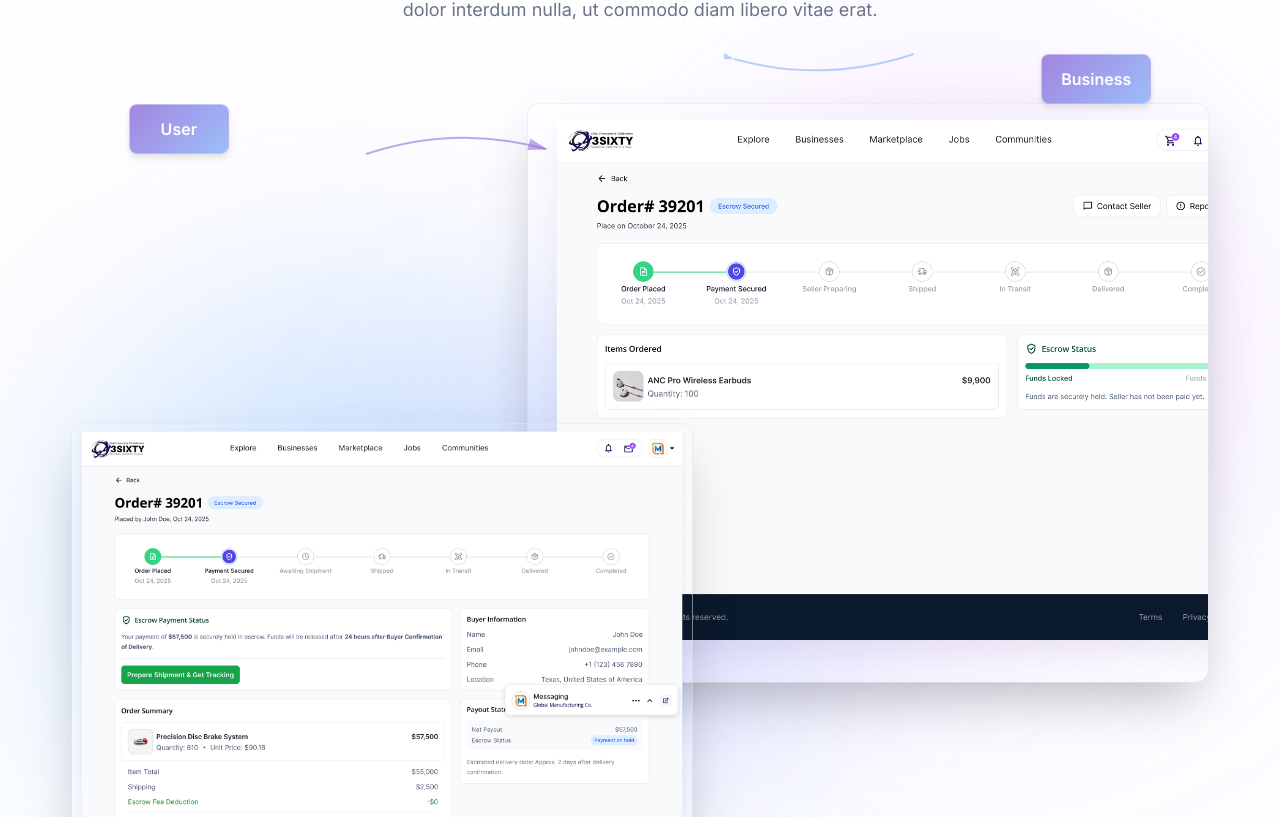
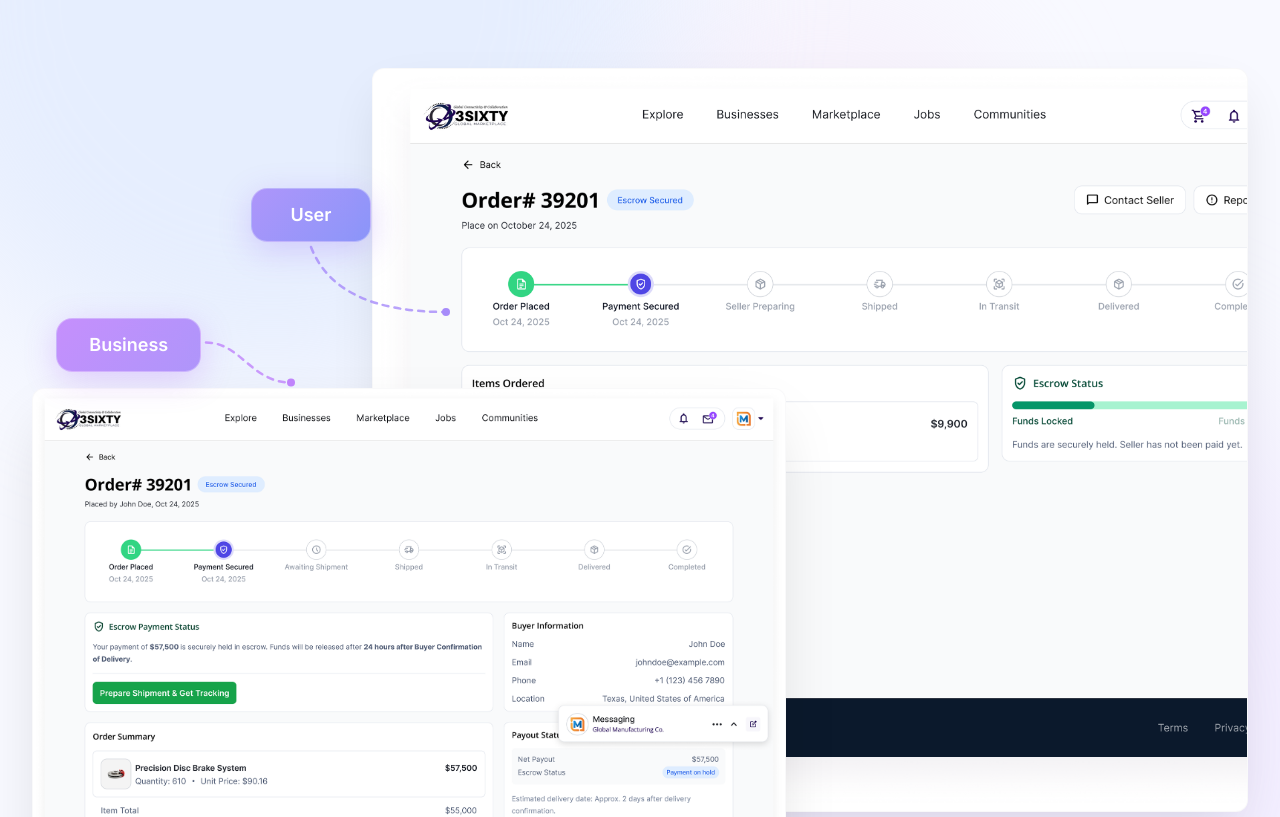
Before and after one commit to Techforge25/360GMPLandingPage, a Next.js app: page / in a window 1280 px wide. Shown: the part 5396-6213 px from the top of the page. Built offline with nearby package versions, Linux system fonts and the light colour scheme.

Commit message:
Escrow Update

```diff
--- a/src/components/PartnershipSection.tsx
+++ b/src/components/PartnershipSection.tsx
@@ -1,172 +1,111 @@
 import React from "react";
 import Image from "next/image";
 
-// Mockup Paths
-const mockupImages = {
-    escrowModel: "/images/escrow.png",
-    sellerShipment: "/images/escrow2.png",
-};
-
-// Gradient tag styling
-const getTagStyle = (): React.CSSProperties => ({
-    background: 'linear-gradient(135deg, rgba(147, 112, 219, 0.85) 0%, rgba(138, 180, 248, 0.85) 100%)',
-    backdropFilter: 'blur(10px)',
-    WebkitBackdropFilter: 'blur(10px)',
-    boxShadow: '0 4px 6px rgba(0, 0, 0, 0.1)',
-    border: '1px solid rgba(255, 255, 255, 0.3)',
-});
-
-// Arrow SVG Component
-const Arrow: React.FC<{ fromTag: 'user' | 'business' }> = ({ fromTag }) => {
-    if (fromTag === 'user') {
-        // Arrow from User tag to top-right image
-        return (
-            <svg
-                className="absolute top-[15%] left-[25%] w-[200px] h-[100px] pointer-events-none z-25 hidden lg:block"
-                viewBox="0 0 200 100"
-                fill="none"
-                xmlns="http://www.w3.org/2000/svg"
-            >
-                <path
-                    d="M 10 50 Q 100 20, 190 45"
-                    stroke="rgba(147, 112, 219, 0.6)"
-                    strokeWidth="2"
-                    fill="none"
-                    markerEnd="url(#arrowhead)"
-                />
-                <defs>
-                    <marker
-                        id="arrowhead"
-                        markerWidth="10"
-                        markerHeight="10"
-                        refX="9"
-                        refY="3"
-                        orient="auto"
-                    >
-                        <polygon points="0 0, 10 3, 0 6" fill="rgba(147, 112, 219, 0.6)" />
-                    </marker>
-                </defs>
-            </svg>
-        );
-    } else {
-        // Arrow from Business tag to bottom-left image
-        return (
-            <svg
-                className="absolute bottom-[30%] right-[25%] w-[200px] h-[100px] pointer-events-none z-25 hidden lg:block"
-                viewBox="0 0 200 100"
-                fill="none"
-                xmlns="http://www.w3.org/2000/svg"
-            >
-                <path
-                    d="M 190 50 Q 100 80, 10 55"
-                    stroke="rgba(138, 180, 248, 0.6)"
-                    strokeWidth="2"
-                    fill="none"
-                    markerEnd="url(#arrowhead2)"
-                />
-                <defs>
-                    <marker
-                        id="arrowhead2"
-                        markerWidth="10"
-                        markerHeight="10"
-                        refX="0"
-                        refY="3"
-                        orient="auto"
-                    >
-                        <polygon points="10 0, 0 3, 10 6" fill="rgba(138, 180, 248, 0.6)" />
-                    </marker>
-                </defs>
-            </svg>
-        );
-    }
-};
-
 export const PartnershipSection: React.FC = () => {
     return (
-        <section
-            className="relative w-full overflow-hidden py-24 bg-gradient-to-b from-white via-purple-50/20 to-blue-50/20"
-            aria-label="Partnership section"
-        >
-            {/* Header Content */}
-            <header className="max-w-4xl mx-auto px-[72px] text-center mb-20">
-                <h1 className="manrope text-4xl md:text-5xl font-bold text-[#202939] tracking-normal leading-tight mb-6">
-                    In partnership with the top fintech companies
-                </h1>
-                <p className="text-[#697586] text-base md:text-lg mx-auto max-w-2xl leading-relaxed">
-                    Lorem ipsum dolor sit amet, consectetur adipiscing elit. Suspendisse varius enim in eros elementum tristique. Duis cursus, mi quis viverra ornare, eros dolor interdum nulla, ut commodo diam libero vitae erat.
-                </p>
-            </header>
+        <section className="relative w-full overflow-hidden py-24 bg-[#F8F9FF]">
+            {/* Background Gradient/Glow */}
+            <div className="absolute top-0 left-0 w-full h-full overflow-hidden pointer-events-none">
+                <div className="absolute top-[-10%] left-[-10%] w-[800px] h-[800px] bg-blue-100/50 rounded-full blur-[80px] mix-blend-multiply"></div>
+                <div className="absolute bottom-[-10%] right-[-10%] w-[800px] h-[800px] bg-purple-100/50 rounded-full blur-[80px] mix-blend-multiply"></div>
+                <div className="absolute top-[20%] right-[20%] w-[400px] h-[400px] bg-pink-100/30 rounded-full blur-[60px] mix-blend-multiply"></div>
+            </div>
 
-            {/* Full Width Mockup Container with 72px gaps */}
-            <div className="relative w-full px-[72px]">
-                <div className="relative w-full max-w-7xl mx-auto min-h-[600px] lg:min-h-[750px]">
+            <div className="relative max-w-7xl mx-auto px-4 sm:px-6 lg:px-8">
+                {/* Header */}
+                <div className="text-center max-w-4xl mx-auto mb-20">
+                    <h2 className="text-[#1a0737] text-4xl md:text-[52px] font-bold mb-6 tracking-tight leading-[1.15]">
+                        Secure Escrow Payments
+                    </h2>
+                    <p className="text-[#52525b] text-lg md:text-xl leading-relaxed max-w-2xl mx-auto font-normal">
+                        Protect your transactions with milestone-based escrow. Funds are released only when work is approved, ensuring safety for both businesses and professionals.
+                    </p>
+                </div>
 
-                    {/* Background Gradient Blobs - Full Width */}
-                    <div className="absolute inset-0 overflow-visible pointer-events-none -mx-[72px]" aria-hidden="true">
-                        {/* Top Right Purple Blob */}
-                        <div className="absolute top-[5%] right-[8%] w-[450px] h-[450px] rounded-full bg-purple-400/35 blur-[130px]"></div>
+                {/* Main Content Area */}
+                <div className="relative w-full min-h-[500px] md:min-h-[850px] mt-10">
 
-                        {/* Bottom Left Blue Blob */}
-                        <div className="absolute bottom-[5%] left-[8%] w-[500px] h-[500px] rounded-full bg-blue-400/35 blur-[130px]"></div>
-
-                        {/* Center Mix */}
-                        <div className="absolute top-[35%] left-[35%] w-[400px] h-[400px] rounded-full bg-indigo-400/25 blur-[110px]"></div>
+                    {/* 1. Back Image (Top Right - Desktop View) */}
+                    <div className="absolute top-0 right-[-5%] md:right-0 w-[90%] md:w-[72%] shadow-[0_20px_50px_-12px_rgba(0,0,0,0.12)] rounded-xl border border-gray-100/50 z-10 bg-white">
+                        <Image
+                            src="/images/escrow.png"
+                            alt="Marketplace Dashboard"
+                            width={1200}
+                            height={800}
+                            className="w-full h-auto rounded-xl"
+                            priority
+                        />
                     </div>
 
-                    {/* Mockup Images Stack */}
-                    <div className="relative w-full h-full">
+                    {/* 2. Front Image (Bottom Left - Mobile/Tablet View) */}
+                    <div className="absolute top-[200px] md:top-[320px] left-[-5%] md:left-0 w-[90%] md:w-[62%] shadow-[0_25px_60px_-15px_rgba(0,0,0,0.15)] rounded-xl border border-gray-100/50 z-20 bg-white">
+                        <Image
+                            src="/images/escrow2.png"
+                            alt="Order Details"
+                            width={1000}
+                            height={700}
+                            className="w-full h-auto rounded-xl"
+                        />
+                    </div>
 
-                        {/* User Tag (Top Left) */}
-                        <div
-                            className="absolute top-[12%] left-[5%] w-[100px] h-[50px] rounded-lg flex items-center justify-center z-30 hidden lg:flex"
-                            style={getTagStyle()}
-                        >
-                            <span className="font-semibold text-white text-base">
-                                User
-                            </span>
+
+                    {/* --- Tags & Connectors (Visible on MD+) --- */}
+                    <div className="hidden md:block absolute inset-0 pointer-events-none z-30">
+                        {/* User Tag */}
+                        <div className="absolute top-[120px] left-[18%] animate-float-slow">
+                            <div className="relative group">
+                                {/* Tag Badge */}
+                                <div className="px-8 py-3 bg-[#a5b4fc] rounded-2xl shadow-lg text-white text-lg font-semibold flex items-center justify-center min-w-[120px] backdrop-blur-md border border-white/30"
+                                    style={{
+                                        background: 'linear-gradient(135deg, rgba(167, 139, 250, 0.9) 0%, rgba(129, 140, 248, 0.9) 100%)',
+                                        boxShadow: '0 8px 32px 0 rgba(139, 92, 246, 0.25)'
+                                    }}>
+                                    User
+                                </div>
+                                {/* Connector Line to Back Image */}
+                                <svg className="absolute top-full left-1/2 w-[150px] h-[80px] text-[#A78BFA]" style={{ overflow: 'visible', transform: 'translateX(-5px)' }}>
+                                    <path
+                                        d="M 5 5 Q 30 70 140 70"
+                                        fill="none"
+                                        stroke="currentColor"
+                                        strokeWidth="2.5"
+                                        strokeDasharray="6 6"
+                                        strokeLinecap="round"
+                                        className="opacity-80"
+                                    />
+                                    <circle cx="140" cy="70" r="4" fill="currentColor" />
+                                </svg>
+                            </div>
                         </div>
 
-                        {/* Arrow from User to Top Image */}
-                        <Arrow fromTag="user" />
+                        {/* Business Tag */}
+                        <div className="absolute top-[250px] left-[2%] lg:bottom-[20%] animate-float-delayed">
+                            <div className="relative group">
+                                {/* Tag Badge */}
+                                <div className="px-8 py-3 bg-[#c084fc] rounded-2xl shadow-lg text-white text-lg font-semibold flex items-center justify-center min-w-[130px] backdrop-blur-md border border-white/30"
+                                    style={{
+                                        background: 'linear-gradient(135deg, rgba(192, 132, 252, 0.9) 0%, rgba(167, 139, 250, 0.9) 100%)',
+                                        boxShadow: '0 8px 32px 0 rgba(168, 85, 247, 0.25)'
+                                    }}>
+                                    Business
+                                </div>
+                                {/* Connector Line to Front Image */}
+                                <svg className="absolute top-1/2 left-full w-[100px] h-[5px] text-[#C084FC]" style={{ overflow: 'visible', transform: 'translate(0, -50%)' }}>
+                                    <path
+                                        d="M 5 0 C 40 0 50 40 90 40"
+                                        fill="none"
+                                        stroke="currentColor"
+                                        strokeWidth="2.5"
+                                        strokeDasharray="6 6"
+                                        strokeLinecap="round"
+                                        className="opacity-80"
+                                    />
+                                    <circle cx="90" cy="40" r="4" fill="currentColor" />
+                                </svg>
+                            </div>
+                        </div>
+                    </div>
 
-                        {/* Back Mockup (Top Right - Escrow Model) */}
-                        <div className="absolute top-0 right-0 w-full max-w-[550px] lg:max-w-[680px] z-10">
-                            <Image
-                                className="w-full h-auto rounded-xl shadow-2xl ring-1 ring-gray-200/50"
-                                alt="Escrow model diagram"
-                                src={mockupImages.escrowModel}
-                                width={871}
-                                height={740}
-                                quality={90}
-                            />
-                        </div>
-
-                        {/* Business Tag (Bottom Right) */}
-                        <div
-                            className="absolute bottom-[15%] right-[5%] w-[110px] h-[50px] rounded-lg flex items-center justify-center z-30 hidden lg:flex"
-                            style={getTagStyle()}
-                        >
-                            <span className="font-semibold text-white text-base">
-                                Business
-                            </span>
-                        </div>
-
-                        {/* Arrow from Business to Bottom Image */}
-                        <Arrow fromTag="business" />
-
-                        {/* Front Mockup (Bottom Left - Seller Shipment) */}
-                        <div className="relative lg:absolute lg:top-[320px] lg:left-0 w-full max-w-[500px] lg:max-w-[620px] z-20 mt-8 lg:mt-0">
-                            <Image
-                                className="w-full h-auto rounded-xl shadow-2xl ring-1 ring-gray-200/50"
-                                alt="Seller shipment process"
-                                src={mockupImages.sellerShipment}
-                                width={675}
-                                height={472}
-                                quality={100}
-                            />
-                        </div>
-
-                    </div>
                 </div>
             </div>
         </section>
```
Also changed, not shown: tailwind.config.ts (+10 -2 lines).
